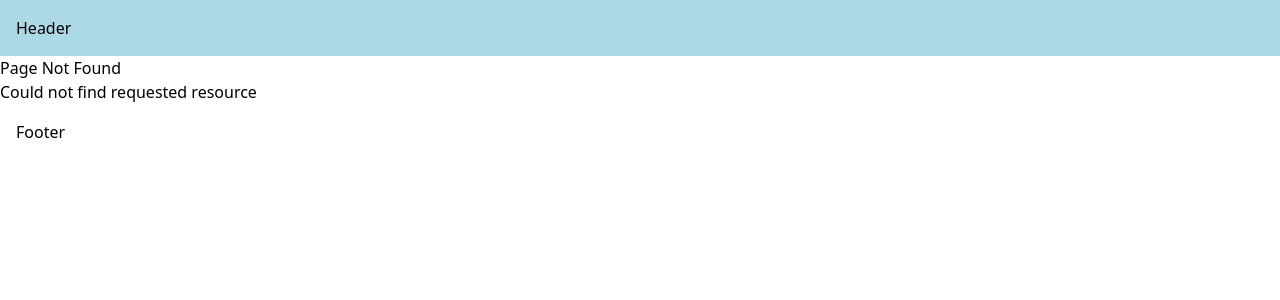
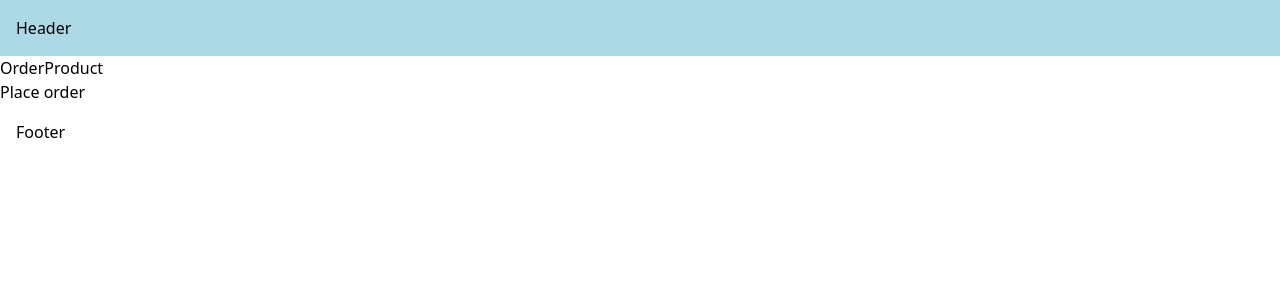
Before and after one commit to venkatkvikram/NextJs-Learning, a Next.js app in the folder hello-world/: page /order in a window 1280 px wide. Before the commit this address had no page. Shown: the top 300 px of the page. Built offline with nearby package versions, Linux system fonts and the light colour scheme.

Commit message:
Programatic navigation code and readme

```diff
--- /dev/null
+++ b/hello-world/src/app/order/page.tsx
@@ -0,0 +1,20 @@
+"use client";
+
+import { useRouter } from "next/router";
+
+const OrderProduct = () => {
+  const router = useRouter();
+
+  const handleClick = () => {
+    console.log("Placing the order");
+    router.push("/");
+  };
+  return (
+    <>
+      <h1>OrderProduct</h1>
+      <button onClick={handleClick}>Place order</button>
+    </>
+  );
+};
+
+export default OrderProduct;
--- a/hello-world/src/app/products/[productId]/reviews/[reviewId]/page.tsx
+++ b/hello-world/src/app/products/[productId]/reviews/[reviewId]/page.tsx
@@ -1,15 +1,18 @@
-import { notFound } from "next/navigation";
+"use client";
 
-const ProductReviewId = async({params} : {
-    params: Promise< { productId: string, reviewId: string}>
-}) => {
-    const {productId, reviewId} = await params;
-    if(parseInt(reviewId) > 1000 ) {
-      notFound();
-    }
+import { notFound, redirect } from "next/navigation";
+
+const ProductReviewId = async ({ params }: { params: Promise<{ productId: string; reviewId: string }> }) => {
+  const { productId, reviewId } = await params;
+  if (parseInt(reviewId) > 1000) {
+    // notFound();
+    redirect("/products");
+  }
   return (
-    <div>Review for {productId} with review {reviewId}</div>
-  )
-}
+    <div>
+      Review for {productId} with review {reviewId}
+    </div>
+  );
+};
 
-export default ProductReviewId
+export default ProductReviewId;
```
Also changed, not shown: 1 other file (tests, documents, lock files or other folders).
